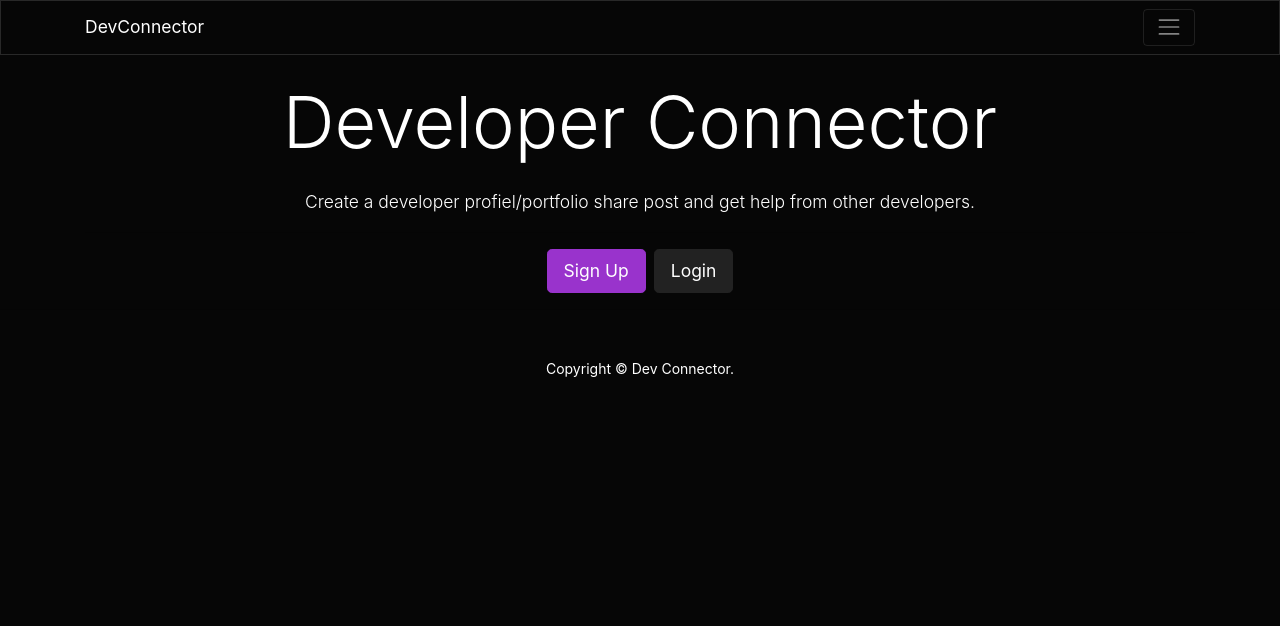
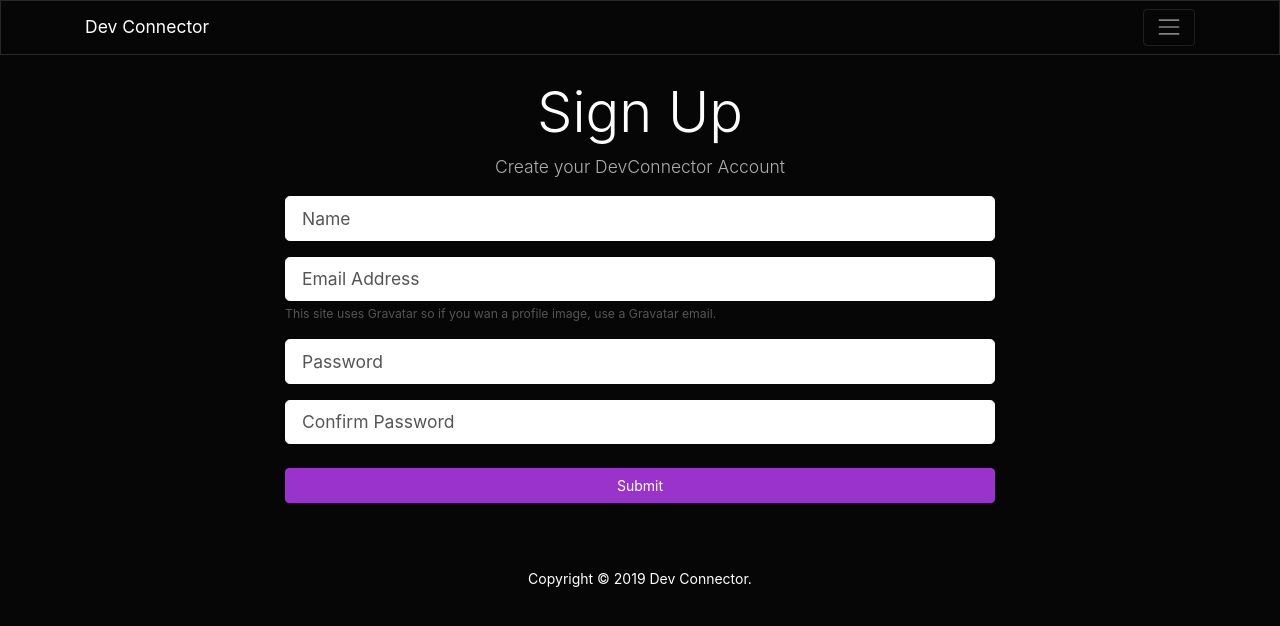
Before and after one commit to sharad-ghimire/learning, a React (Create React App) app in the folder javascript/MERN/devconnector/client/: page /register in a window 1280 px wide. Shown: the top 626 px of the page. Built offline with nearby package versions, Linux system fonts and the light colour scheme.

Commit message:
[Dev-connector] Register form and component state

```diff
--- a/javascript/MERN/devconnector/client/package.json
+++ b/javascript/MERN/devconnector/client/package.json
@@ -5,6 +5,7 @@
   "dependencies": {
     "react": "^16.7.0",
     "react-dom": "^16.7.0",
+    "react-router-dom": "^4.3.1",
     "react-scripts": "2.1.3"
   },
   "scripts": {
--- a/javascript/MERN/devconnector/client/src/App.js
+++ b/javascript/MERN/devconnector/client/src/App.js
@@ -1,17 +1,27 @@
 import React, { Component } from 'react';
-import './App.css';
+import { BrowserRouter as Router, Route } from 'react-router-dom'; // mimics standard browser nabigation, Route is for individual route.
+
 import Navbar from './components/layout/Navbar';
 import Footer from './components/layout/Footer';
 import Landing from './components/layout/Landing';
+import Register from './components/auth/Register';
+import Login from './components/auth/Login';
 
 class App extends Component {
   render() {
     return (
-      <div className='App'>
-        <Navbar />
-        <Landing />
-        <Footer />
-      </div>
+      <Router>
+        <div className='App'>
+          <Navbar />
+          <Route exact path='/' component={Landing} />
+          {/* If we dont do exact it will show content from multiple route in same page (example /login will also show / because it has / init) */}
+          <div className='container'>
+            <Route exact path='/register' component={Register} />
+            <Route exact path='/login' component={Login} />
+          </div>
+          <Footer />
+        </div>
+      </Router>
     );
   }
 }
--- /dev/null
+++ b/javascript/MERN/devconnector/client/src/components/auth/Login.js
@@ -0,0 +1,12 @@
+import React, { Component } from 'react';
+
+class Login extends Component {
+  render() {
+    return (
+      <div>
+        <h1>Login</h1>
+      </div>
+    );
+  }
+}
+export default Login;
--- /dev/null
+++ b/javascript/MERN/devconnector/client/src/components/auth/Register.js
@@ -0,0 +1,98 @@
+import React, { Component } from 'react';
+
+class Register extends Component {
+  constructor() {
+    super();
+    this.state = {
+      name: '',
+      email: '',
+      password: '',
+      password2: '',
+      errors: {}
+    };
+    // this.onChange = this.onChange.bind(this);
+  }
+
+  onChange = (e) => {
+    this.setState({ [e.target.name]: e.target.value });
+  };
+
+  onSubmit = (e) => {
+    e.preventDefault();
+    const newUser = {
+      name: this.state.name,
+      email: this.state.email,
+      password: this.state.password,
+      password2: this.state.password2
+    };
+    console.log(newUser);
+  };
+
+  render() {
+    return (
+      <div>
+        <div className='container'>
+          <div className='row'>
+            <div className='col-md-8 m-auto'>
+              <h1 className='display-4 text-center'>Sign Up</h1>
+              <p className='lead text-center'>
+                Create your DevConnector Account
+              </p>
+              <form onSubmit={this.onSubmit}>
+                <div className='form-group'>
+                  <input
+                    type='text'
+                    className='form-control form-control-lg'
+                    name='name'
+                    placeholder='Name'
+                    value={this.state.name}
+                    onChange={this.onChange}
+                  />
+                </div>
+
+                <div className='form-group'>
+                  <input
+                    type='email'
+                    className='form-control form-control-lg'
+                    name='email'
+                    placeholder='Email Address'
+                    value={this.state.email}
+                    onChange={this.onChange}
+                  />
+                  <small className='form-text text-muted'>
+                    This site uses Gravatar so if you wan a profile image, use a
+                    Gravatar email.
+                  </small>
+                </div>
+                <div className='form-group'>
+                  <input
+                    type='password'
+                    className='form-control form-control-lg'
+                    name='password'
+                    placeholder='Password'
+                    value={this.state.password}
+                    onChange={this.onChange}
+                  />
+                </div>
+                <div className='form-group'>
+                  <input
+                    type='password'
+                    className='form-control form-control-lg'
+                    name='password2'
+                    placeholder='Confirm Password'
+                    value={this.state.password2}
+                    onChange={this.onChange}
+                  />
+                </div>
+                <input type='submit' className='btn btn-info btn-block mt-4' />
+              </form>
+            </div>
+          </div>
+        </div>
+      </div>
+    );
+  }
+}
+export default Register;
+
+// Each field has to have its own state within the component
--- a/javascript/MERN/devconnector/client/src/components/layout/Footer.js
+++ b/javascript/MERN/devconnector/client/src/components/layout/Footer.js
@@ -5,7 +5,7 @@
     <div>
       <hr />
       <footer className='text-white mt-5 p4 text-center'>
-        Copyright &copy; {new Date().getFullYear} Dev Connector.
+        Copyright &copy; {new Date().getFullYear()} Dev Connector.
       </footer>
     </div>
   );
--- a/javascript/MERN/devconnector/client/src/components/layout/Landing.js
+++ b/javascript/MERN/devconnector/client/src/components/layout/Landing.js
@@ -1,4 +1,5 @@
 import React, { Component } from 'react';
+import { Link } from 'react-router-dom';
 
 class Landing extends Component {
   render() {
@@ -14,12 +15,12 @@
                   from other developers.
                 </p>
                 <hr />
-                <a href='register.html' className='btn btn-lg btn-info mr-2'>
+                <Link to='/register' className='btn btn-lg btn-info mr-2'>
                   Sign Up
-                </a>
-                <a href='login.html' className='btn btn-lg btn-light'>
+                </Link>
+                <Link to='/login' className='btn btn-lg btn-light'>
                   Login
-                </a>
+                </Link>
               </div>
             </div>
           </div>
--- a/javascript/MERN/devconnector/client/src/components/layout/Navbar.js
+++ b/javascript/MERN/devconnector/client/src/components/layout/Navbar.js
@@ -1,4 +1,5 @@
 import React, { Component } from 'react';
+import { Link } from 'react-router-dom';
 
 class Navbar extends Component {
   render() {
@@ -6,9 +7,9 @@
       <nav>
         <div className='navbar navbar-extend-sm navbar-dark bg-dark mb-4'>
           <div className='container'>
-            <a href='landing.html' className='navbar-brand'>
-              DevConnector
-            </a>
+            <Link to='/' className='navbar-brand'>
+              Dev Connector
+            </Link>
             <button
               className='navbar-toggler'
               type='button'
@@ -21,21 +22,21 @@
             <div className='collapse navbar-collapse' id='mobile-nav'>
               <ul className='navbar-nav mr-auto'>
                 <li className='nav-item'>
-                  <a href='profiles.html' className='nav-link'>
+                  <Link to='/profile' className='nav-link'>
                     Developers
-                  </a>
+                  </Link>
                 </li>
               </ul>
               <ul className='navbar-nav ml-auto'>
                 <li className='nav-item'>
-                  <a href='register.html' className='nav-link'>
+                  <Link to='/register' className='nav-link'>
                     Sign Up
-                  </a>
+                  </Link>
                 </li>
                 <li className='nav-item'>
-                  <a href='profiles.html' className='nav-link'>
+                  <Link to='/login' className='nav-link'>
                     Login
-                  </a>
+                  </Link>
                 </li>
               </ul>
             </div>
```
Also changed, not shown: javascript/MERN/devconnector/client/src/App.css (deleted).
